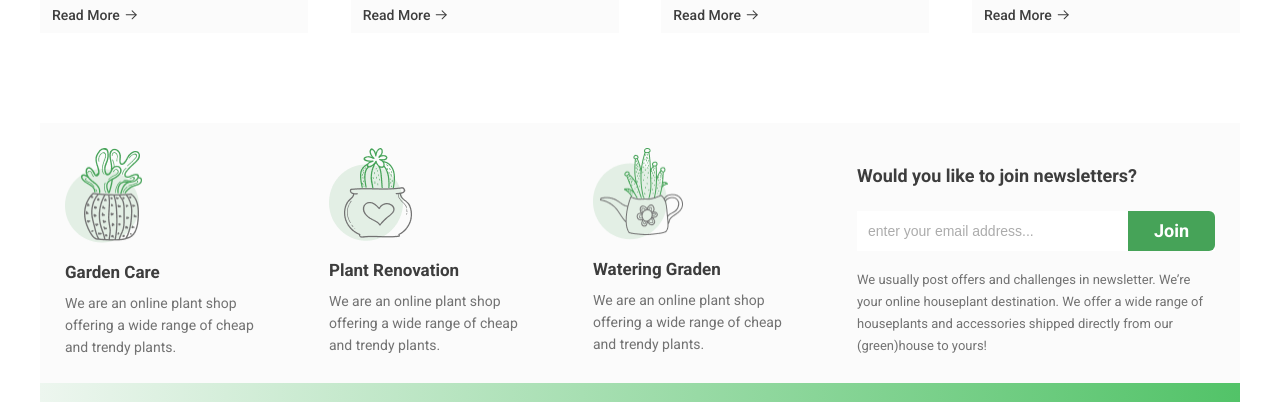
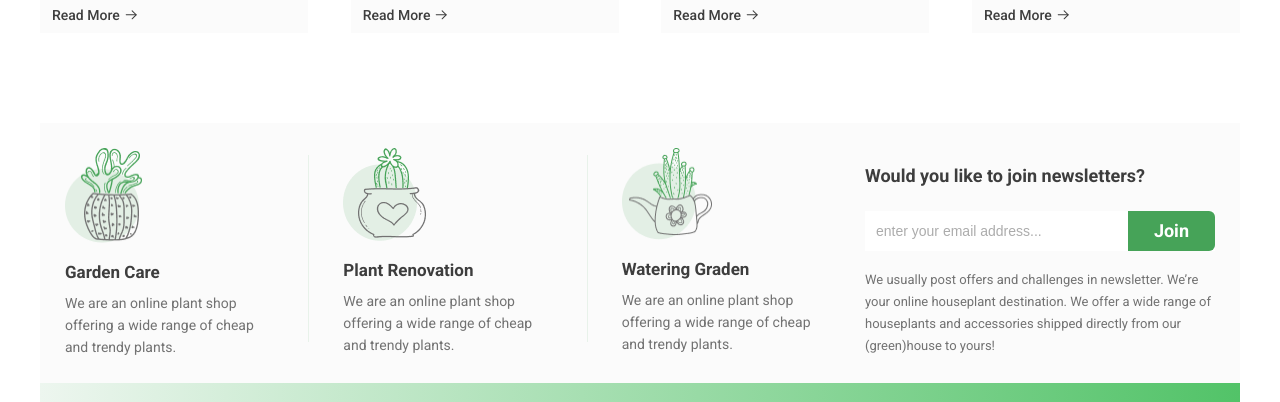
Before and after one commit to alurnana/background, a plain HTML site: page index.html in a window 1280 px wide. Shown: the part 2886-3288 px from the top of the page. Drawn offline with Linux system fonts and the light colour scheme.

Commit message:
finished

```diff
--- a/index.html
+++ b/index.html
@@ -321,12 +321,12 @@
                     <h6>Garden Care</h6>
                     <p>We are an online plant shop offering a wide range of cheap and trendy plants.</p>
                 </div>
-                <div class="pros-card">
+                <div class="pros-card create-line">
                     <img src="./images/Plant rennovation.png" width="83px" height="93px" alt="plant">
                     <h6>Plant Renovation</h6>
                     <p>We are an online plant shop offering a wide range of cheap and trendy plants.</p>
                 </div>
-                <div class="pros-card">
+                <div class="pros-card create-line">
                     <img src="./images/Watering garden.png" width="90px" height="92px" alt="plant">
                     <h6>Watering Graden</h6>
                     <p>We are an online plant shop offering a wide range of cheap and trendy plants.</p>
--- a/style.css
+++ b/style.css
@@ -579,10 +579,6 @@ li {
     background-color: rgba(251, 251, 251, 1);
 }
 
-.pros-card {
-    max-width: 204px;
-    margin-right: 60px;
-}
 
 .pros-card h6 {
     margin-top: 15px;
@@ -637,10 +633,30 @@ li {
     border-radius: 0 6px 6px 0;
 }
 
+.newsletters {
+    max-width: 350px;
+}
+
 .newsletters p {
     font-size: 13px;
     line-height: 22px;
     color: rgba(114, 114, 114, 1);
+}
+
+.create-line {
+    position: relative;
+    display: inline-block;
+    padding-left: 35px;
+}
+
+.create-line:before{
+    content: " ";
+    background: rgba(70, 163, 88, 0.1);
+    width: 1px;
+    height: 187px;
+    left: 0px;
+    top: 7px;
+    position: absolute;
 }
 
 /* -------------------------------- CONTACTS ------------------------------------ */
```
